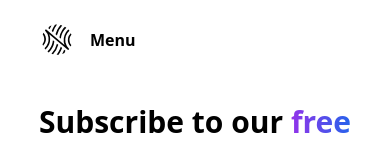
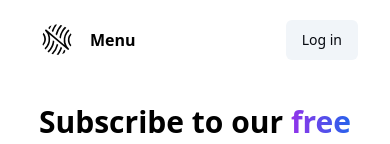
Before and after one commit to tjvonbr/nurse-list, a Next.js app: page /newsletter in a window 390 px wide. Shown: the top 144 px of the page. Built offline with nearby package versions, Linux system fonts and the light colour scheme.

Commit message:
created secondary button variant and mobile login button

```diff
--- a/src/app/(marketing)/layout.tsx
+++ b/src/app/(marketing)/layout.tsx
@@ -11,25 +11,31 @@ interface MarketingLayoutProps {
 export default function MarketingLayout({ children }: MarketingLayoutProps) {
   return (
     <div className="min-h-screen flex flex-col">
-      <header className="container z-40 bg-transparent">
+      <header className="container z-40 bg-white">
         <div className="flex h-20 items-center justify-between py-6">
           <MainNavbar items={navigationItems.marketing} />
-          <nav className="hidden md:flex items-center space-x-4">
+          <nav className="flex items-center space-x-4">
             <Link
               href="/contact"
-              className={cn(buttonVariants({ variant: "ghost" }))}
+              className={cn(
+                buttonVariants({ variant: "ghost" }),
+                "hidden md:inline-flex"
+              )}
             >
               Contact
             </Link>
             <Link
               href="/login"
-              className={cn(buttonVariants({ variant: "outline" }))}
+              className={cn(buttonVariants({ variant: "secondary" }))}
             >
               Log in
             </Link>
             <Link
               href="/register"
-              className={cn(buttonVariants({ variant: "default" }))}
+              className={cn(
+                buttonVariants({ variant: "default" }),
+                "hidden md:inline-flex"
+              )}
             >
               Sign up
             </Link>
--- a/src/app/globals.css
+++ b/src/app/globals.css
@@ -13,6 +13,8 @@
     --primary: 37, 100, 235;
     --primary-foreground: 245, 250, 255;
 
+    --secondary-foreground: 6, 9, 16;
+
     --border: 241, 245, 249;
     --input: 226, 232, 240;
   }
--- a/src/components/common/Button.tsx
+++ b/src/components/common/Button.tsx
@@ -9,6 +9,7 @@ const buttonVariants = cva(
       variant: {
         default:
           "bg-primary text-primary-foreground hover:bg-primary hover:opacity-90",
+        secondary: "bg-secondary text-secondary-foreground hover:opacity-80",
         ghost: "text-slate-500 hover:text-black",
         outline:
           "border border-input hover:bg-accent hover:text-accent-foreground",
--- a/tailwind.config.ts
+++ b/tailwind.config.ts
@@ -27,6 +27,10 @@ const config: Config = {
           DEFAULT: "rgb(var(--primary))",
           foreground: "rgb(var(--primary-foreground))",
         },
+        secondary: {
+          DEFAULT: "#f1f5f9",
+          foreground: "rgb(var(--secondary-foreground))",
+        },
       },
     },
   },
```
